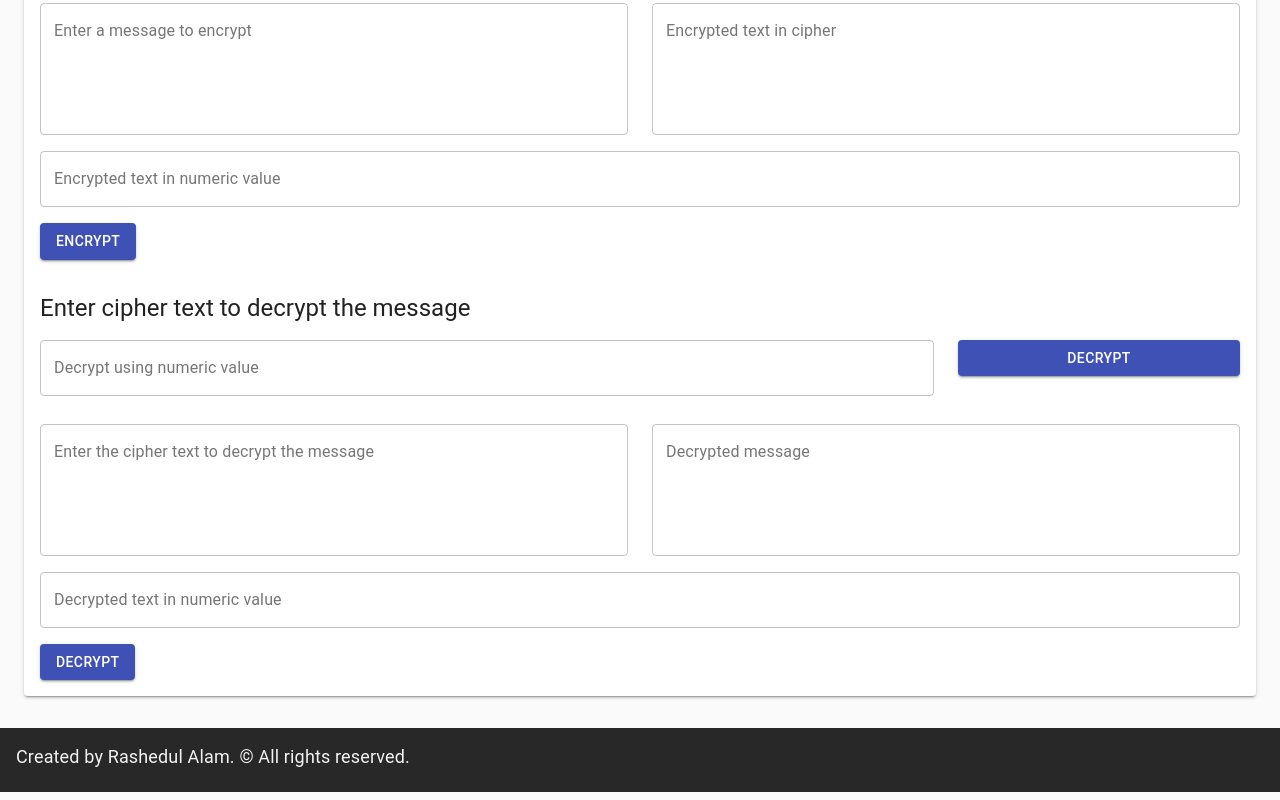
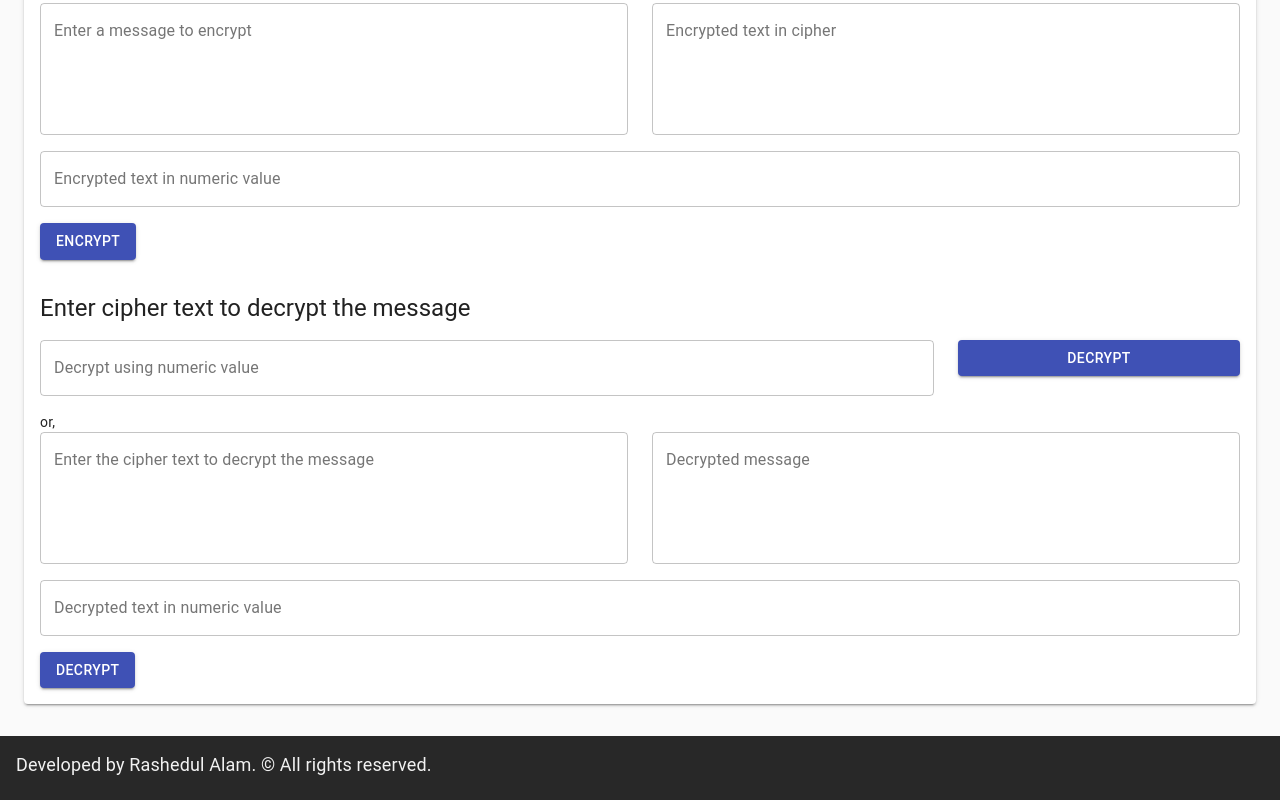
Before and after one commit to Ahasun/rsa-calculator-1, a React (Create React App) app: page / in a window 1280 px wide. Shown: the part 1520-2320 px from the top of the page. Built offline with nearby package versions, Linux system fonts and the light colour scheme.

Commit message:
Added or text on decryption, changed footer text

```diff
--- a/src/components/Footer/Footer.js
+++ b/src/components/Footer/Footer.js
@@ -6,7 +6,7 @@ function Footer() {
   return (
     <div className="footer">
       <div className="footer__copyrightNotice">
-        Created by Rashedul Alam. &copy; All rights reserved.
+        Developed by Rashedul Alam. &copy; All rights reserved.
       </div>
     </div>
   );
--- a/src/components/Main/EncryptOrDecrypt.js
+++ b/src/components/Main/EncryptOrDecrypt.js
@@ -157,6 +157,7 @@ function EncryptOrDecrypt() {
             </Button>
           </Grid>
         </Grid>
+        or,
         <Grid container spacing={3}>
           <Grid item xs={6}>
             <FormControl
```
